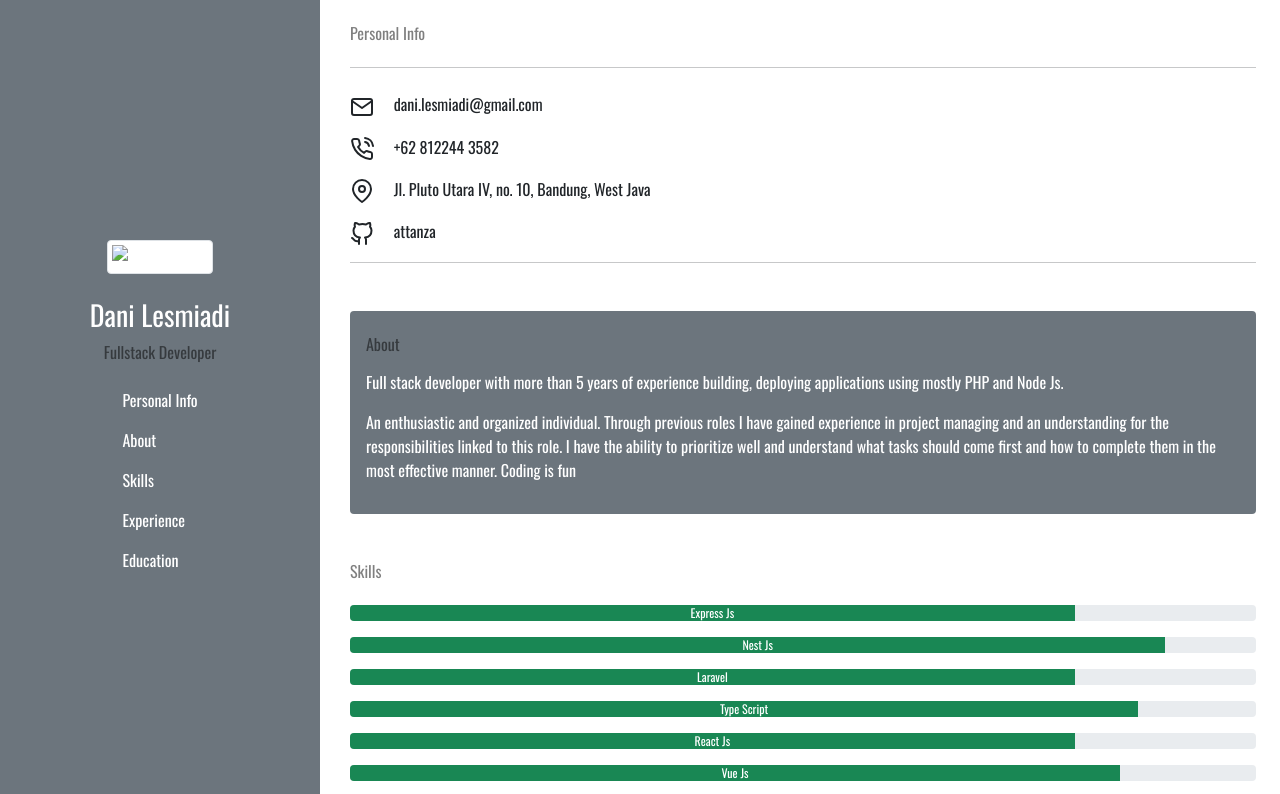
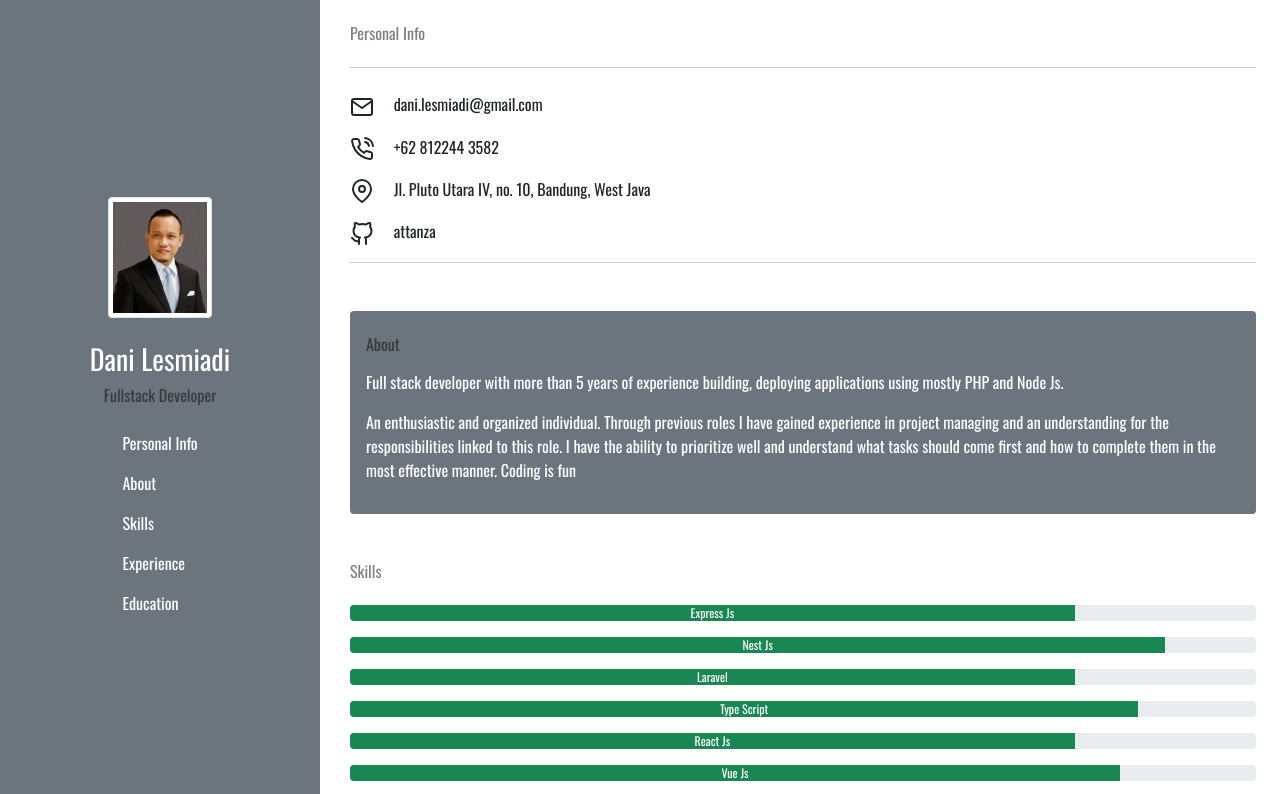
Before and after one commit to attanza/dani-portfolio, a plain HTML site: page index.html in a window 1280 px wide. Shown: the top 794 px of the page. Drawn offline with nearby package versions, Linux system fonts and the light colour scheme; the site is published under a folder, as on GitHub Pages, so addresses that start at the root find nothing.

Commit message:
refactor assets

```diff
--- a/index.html
+++ b/index.html
@@ -16,7 +16,7 @@
     <div class="row">
         <div
             class="col-md-3 d-none d-md-flex flex-column justify-content-center align-items-center sidebar bg-secondary text-white">
-            <img src="/assets/img/dani1.jpg" class="img-thumbnail" alt="Dani Lesmiadi">
+            <img src="assets/img/dani1.jpg" class="img-thumbnail" alt="Dani Lesmiadi">
             <h3 class="mt-4">Dani Lesmiadi</h3>
             <p class="text-black-50">Fullstack Developer</p>
             <nav id="sidebar">
```
